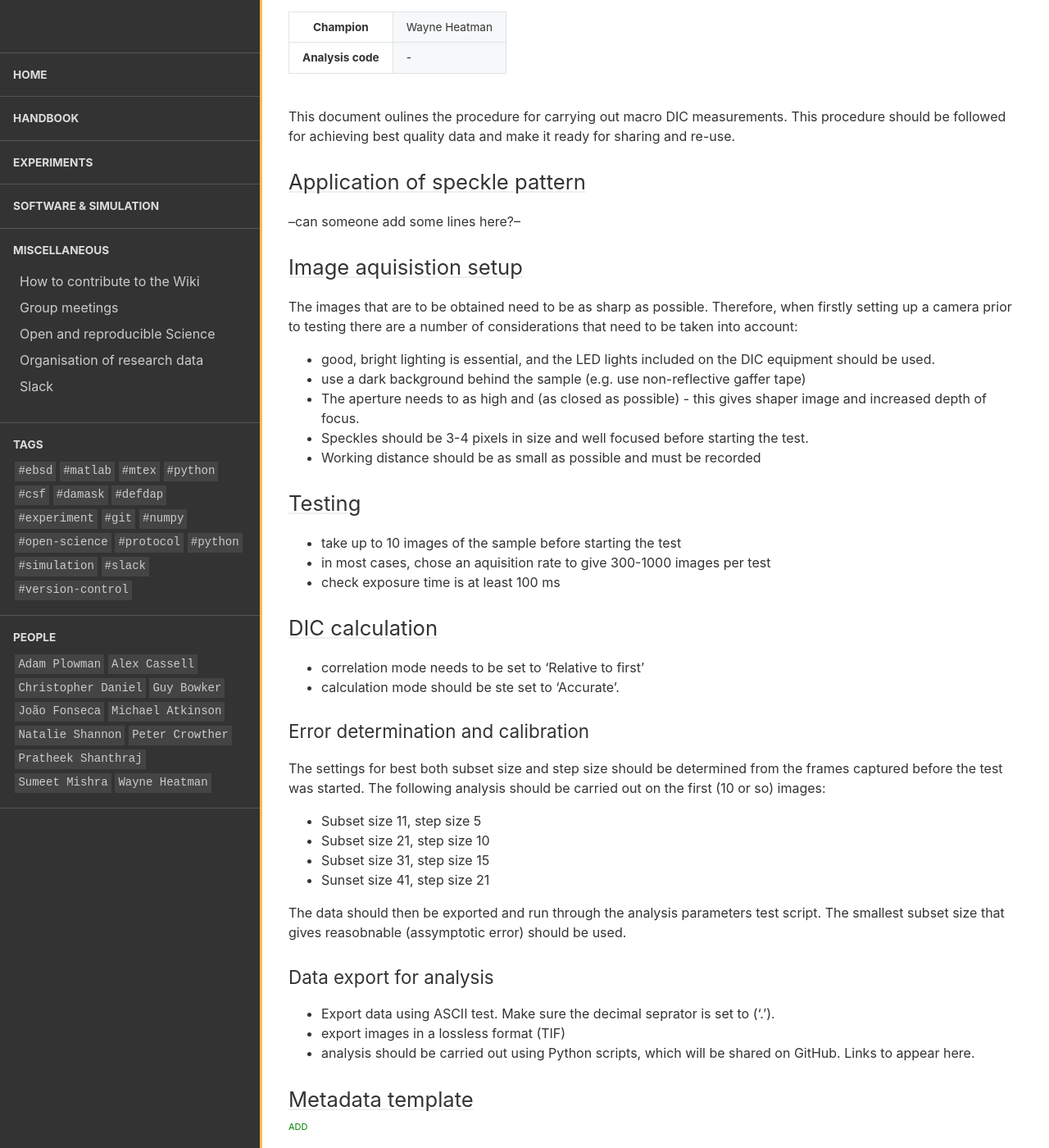
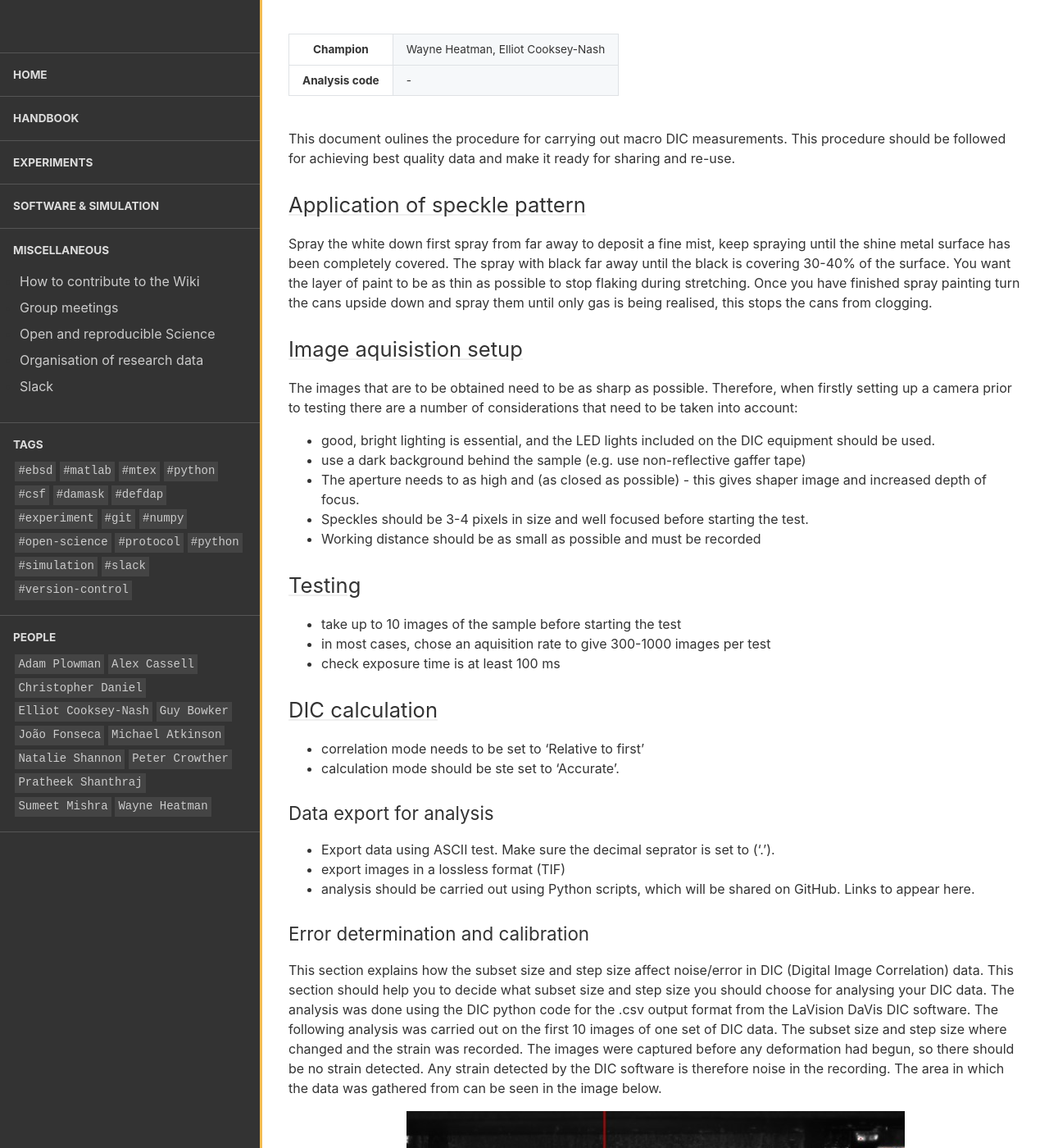
Before and after one commit to LightForm-group/wiki, a Jekyll site: the page built from collections/_experiments/macro_dic.md, in a window 1280 px wide and 1400 px high, scrolled down 554 px. Shown: the whole window at 82% size. Built offline with Jekyll 4.4.1, drawn with Linux system fonts in a browser that asks for light colours; nearby versions of some CDN libraries; some of the changed text lies outside the part shown.

Commit message:
Update macro_dic.md

```diff
--- a/collections/_experiments/macro_dic.md
+++ b/collections/_experiments/macro_dic.md
@@ -1,6 +1,6 @@
 ---
 published: true
-author: Wayne Heatman
+author: Wayne Heatman, Elliot Cooksey-Nash
 title: Macro DIC
 ---
 
@@ -8,7 +8,7 @@
 
 
 ## Application of speckle pattern
---can someone add some lines here?--
+Spray the white down first spray from far away to deposit a fine mist, keep spraying until the shine metal surface has been completely covered. The spray with black far away until the black is covering 30-40% of the surface. You want the layer of paint to be as thin as possible to stop flaking during stretching. Once you have finished spray painting turn the cans upside down and spray them until only gas is being realised, this stops the cans from clogging.
 
 ## Image aquisistion setup
 The images that are to be obtained need to be as sharp as possible. Therefore, when firstly setting up a camera prior to testing there are a number of considerations that need to be taken into account:
@@ -27,17 +27,36 @@
 - correlation mode needs to be set to ‘Relative to first’
 - calculation mode should be ste set to ‘Accurate’.
 
-### Error determination and calibration
-The settings for best both subset size and step size should be determined from the frames captured before the test was started. The following analysis should be carried out on the first (10 or so) images:
-
-- Subset size 11, step size 5
-- Subset size 21, step size 10
-- Subset size 31, step size 15
-- Sunset size 41, step size 21
-
-The data should then be exported and run through the analysis parameters test script. The smallest subset size that gives reasobnable (assymptotic error) should be used.
-
 ### Data export for analysis
 - Export data using ASCII test. Make sure the decimal seprator is set to ('.').
 - export images in a lossless format (TIF)
 - analysis should be carried out using Python scripts, which will be shared on GitHub. Links to appear here.
+
+### Error determination and calibration
+This section explains how the subset size and step size affect noise/error in DIC (Digital Image Correlation) data. This section should help you to decide what subset size and step size you should choose for analysing your DIC data. The analysis was done using the DIC python code for the .csv output format from the LaVision DaVis DIC software.
+The following analysis was carried out on the first 10 images of one set of DIC data. The subset size and step size where changed and the strain was recorded.  The images were captured before any deformation had begun, so there should be no strain detected. Any strain detected by the DIC software is therefore noise in the recording. The area in which the data was gathered from can be seen in the image below.
+![](/wiki/assets/images/posts/AnalysisLocation.jpg)
+
+### Example Error determination and calibration
+The first set of tests were performed to look at the variation in strain with changing Subset Size and constant step size. The Subset size variation can be seen below:
+- Subset size 11, step size 3
+- Subset size 21, step size 7
+- Subset size 31, step size 10
+- Subset size 41, step size 13
+- Subset size 51, step size 17
+
+The subset size to step size ratio was kept the same (roughly 3:1). The graphs below show the variation in strain with subset size in the principle strain directions 11 (Parallel to elongation) and 22 (Perpendicular to elongation). Both the average strain and max strain recorded over the 10 images are displayed in the images below. The larger the subset size the lower the error, however you will lose resolution in your strain maps as a result.
+![](/wiki/assets/images/posts/SubsetSizeChange.png)
+
+The next set of tests looked at the variation in strain with changing step size and constant subset size (31). The step size variation can be seen below:
+- Subset size 31, step size 3, Overlap: 10%
+- Subset size 31, step size 5, Overlap: 16%
+- Subset size 31, step size 10, Overlap: 32%
+- Subset size 31, step size 15, Overlap: 48%
+- Subset size 31, step size 20, Overlap: 65%
+- Subset size 31, step size 31, Overlap: 100%
+
+From the figures below we can see that with increasing overlap there is a reduction in error, however the larger the overlap the longer the it takes to process the data.
+![](/wiki/assets/images/posts/StepSizeChange.png)
+
+The python script used to determine the strain values (experimental noise) is contained within the DIC python code for the .csv file format. When performing DIC experiments you should take at least 10 still images at the start of your experiment, then when you run your data through the python code you can compare the noise you are detecting against the results in this example.
```
